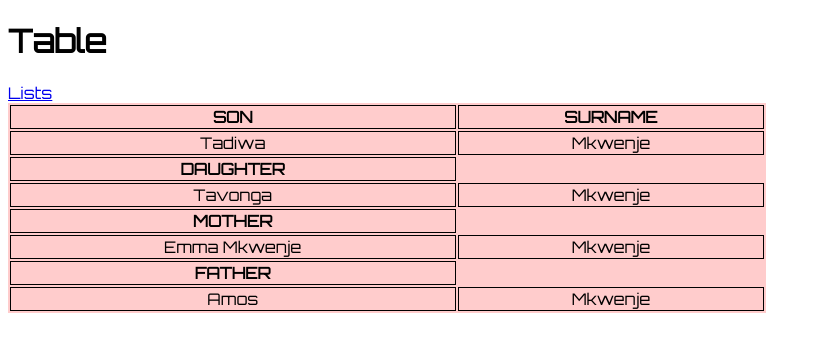
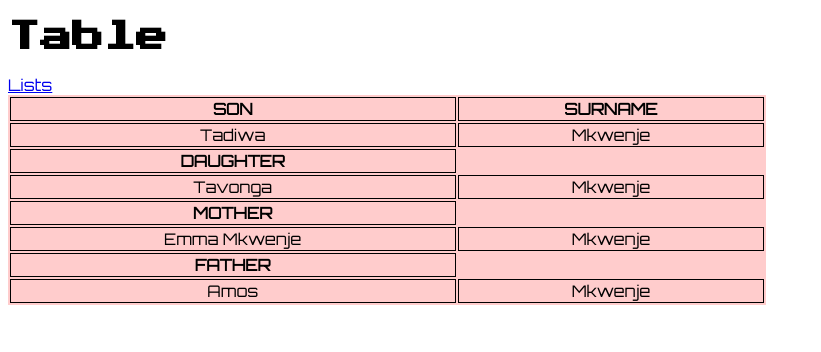
Before and after one commit to Mkwenje/Week-2-Tables-lists-Gf, a plain HTML site: page index.html in a window 1280 px wide. Shown: the whole page, without its empty margins (0-821 px from the left). Drawn offline with Linux system fonts and the light colour scheme.

Commit message:
Update style.css

```diff
--- a/style.css
+++ b/style.css
@@ -19,3 +19,7 @@ font-family: 'Orbitron', sans-serif;
 #mkLists{
   font-family: 'Merienda', cursive;
 }
+
+h1{
+  font-family: 'Press Start 2P', cursive;
+}
```
